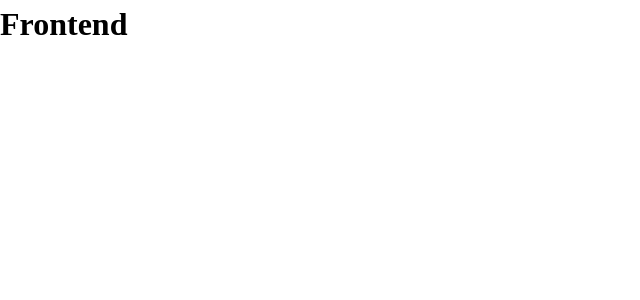
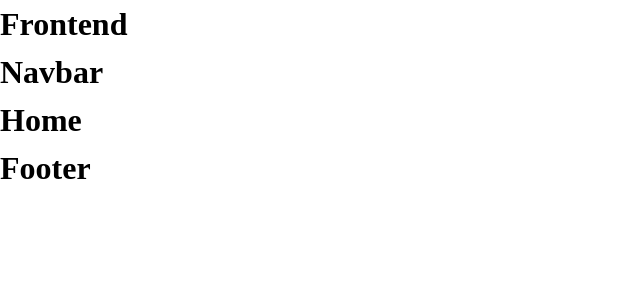
Before and after one commit to ProjetoGecko/frontend, a React (Vite) app: page / in a window 1280 px wide. Shown: the top 300 px of the page, without its empty margins (0-640 px from the left). Built offline with nearby package versions, Linux system fonts and the light colour scheme.

Commit message:
Adicionando componentes estaticos

```diff
--- a/src/App.tsx
+++ b/src/App.tsx
@@ -1,3 +1,4 @@
+import Home from './pages/Home/Home'
 import './App.css'
 
 function App() {
@@ -5,6 +6,7 @@ function App() {
   return (
     <>
       <h1> Frontend </h1>
+      <Home />
     </>
   )
 }
--- /dev/null
+++ b/src/components/static/Footer/Footer.tsx
@@ -0,0 +1,13 @@
+import React from 'react'
+import './Footer.css'
+
+function Footer() {
+
+  return (
+    <>
+      <h1> Footer </h1>
+    </>
+  )
+}
+
+export default Footer
--- /dev/null
+++ b/src/components/static/Navbar/Navbar.tsx
@@ -0,0 +1,13 @@
+import React from 'react'
+import './Navbar.css'
+
+function Navbar() {
+
+  return (
+    <>
+      <h1> Navbar </h1>
+    </>
+  )
+}
+
+export default Navbar
--- /dev/null
+++ b/src/pages/Home/Home.tsx
@@ -0,0 +1,17 @@
+import React from 'react'
+import './Home.css'
+import Footer from '../../components/static/Footer/Footer'
+import Navbar from '../../components/static/Navbar/Navbar'
+
+function Home() {
+
+  return (
+    <>
+      <Navbar />
+      <h1> Home </h1>
+      <Footer />
+    </>
+  )
+}
+
+export default Home
```
Also changed, not shown: src/components/static/Footer/Footer.css (added), src/components/static/Navbar/Navbar.css (added), src/pages/Home/Home.css (added).
